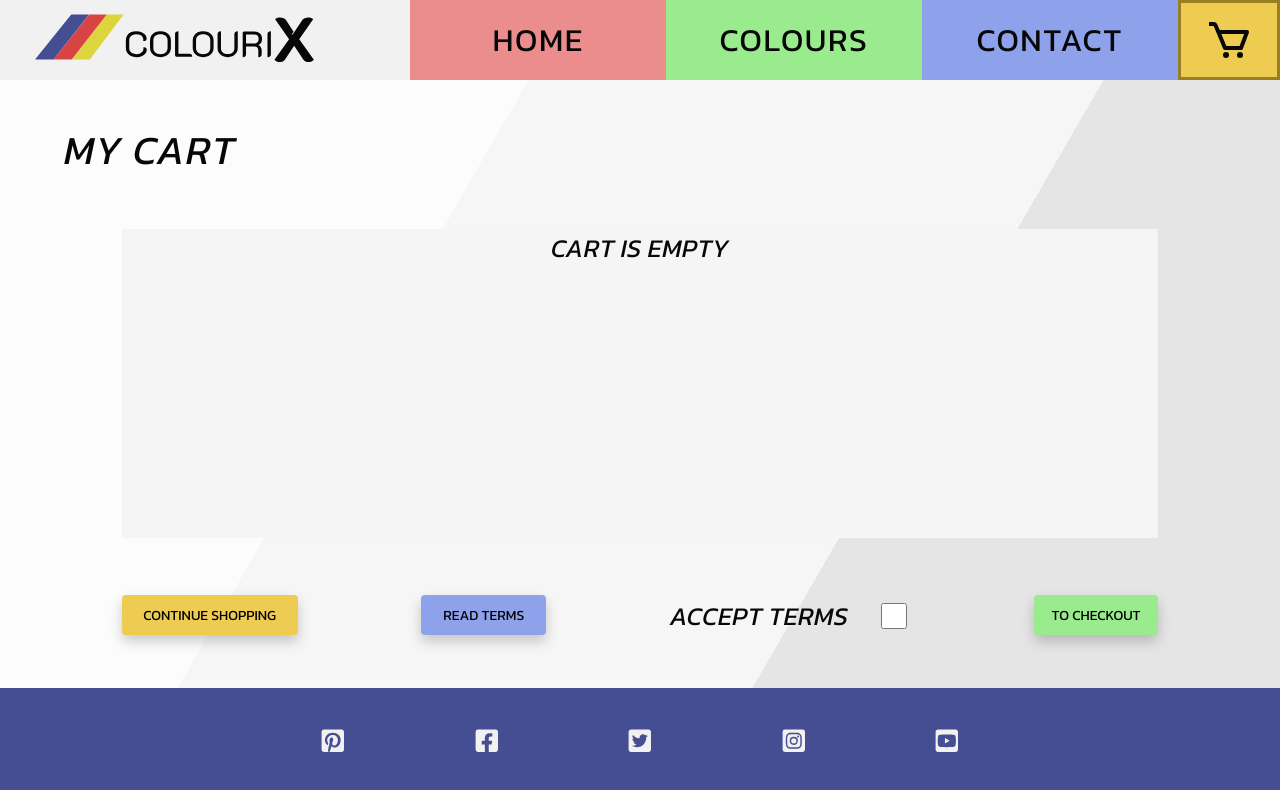
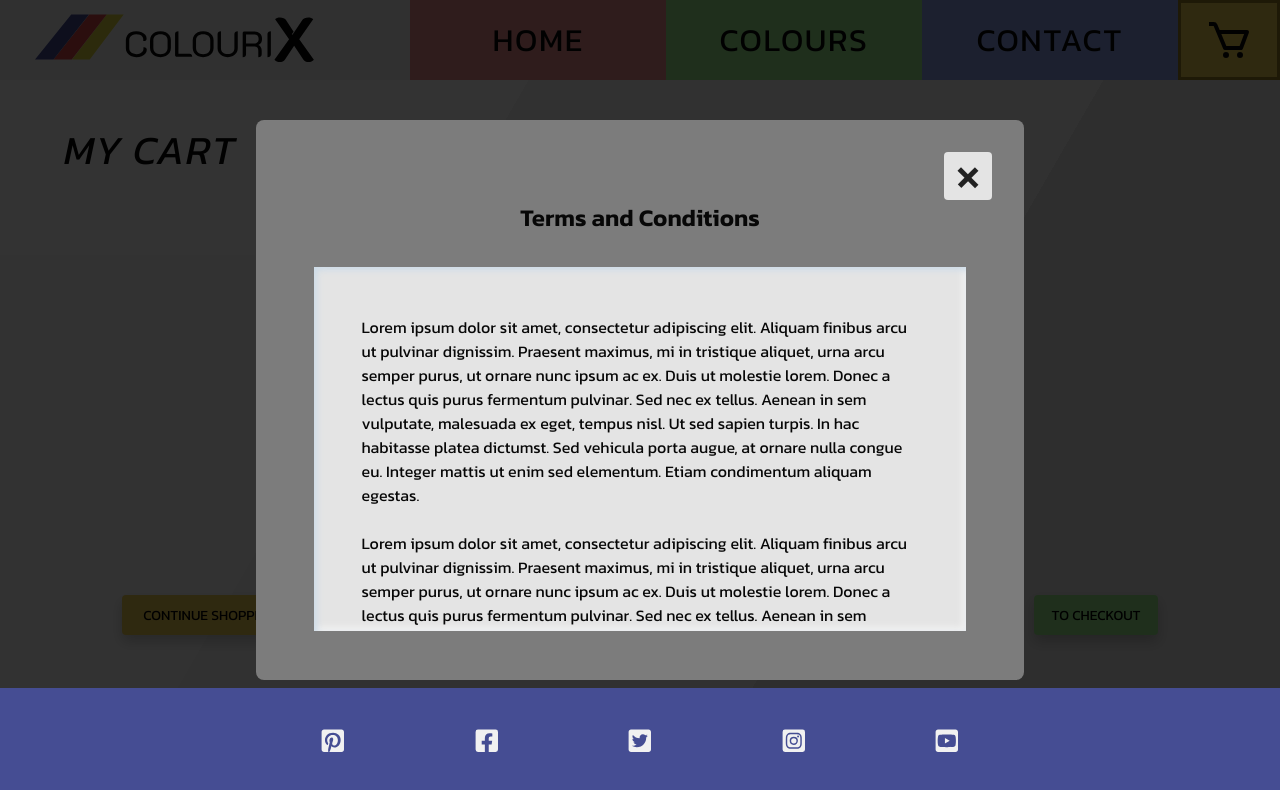
Before and after one commit to Patrick-Svensson/colourix, a React (Create React App) app: page /cart in a window 1280 px wide. Both pictures are taken after a click on the button "READ TERMS". Shown: the top 790 px of the page. Built offline with nearby package versions, Linux system fonts and the light colour scheme.

Commit message:
Add modal to Cart. Add link to Continue Chopping button.

```diff
--- a/src/Components/Button.js
+++ b/src/Components/Button.js
@@ -3,7 +3,7 @@ import "./Button.css";
 const Button = (props) => {
     return (
         <>
-            <button style={props.style} className="button">
+            <button style={props.style} onClick={props.onClick} className="button">
                 {props.text}
             </button>
         </>
--- a/src/Pages/Cart.css
+++ b/src/Pages/Cart.css
@@ -33,7 +33,6 @@
 .cartContentContainer {
     width: 90%;
     height: 60%;
-    background-color: whitesmoke;
 }
 
 .cartActionBar {
@@ -104,3 +103,81 @@
     justify-self: flex-end;
     margin-right: 0.5rem;
 }
+
+/* ***** Modal ***** */
+
+.modal-container {
+    position: fixed;
+    left: 0;
+    top: 0;
+    width: 100%;
+    height: 100%;
+    background-color: rgba(0, 0, 0, 0.8);
+    opacity: 0;
+    visibility: hidden;
+    transform: scale(1.1);
+    transition: visibility 0s linear 0.25s, opacity 0.25s 0s, transform 0.25s;
+}
+
+.modal {
+    position: absolute;
+    top: 50%;
+    left: 50%;
+    transform: translate(-50%, -50%);
+    background-color: rgb(124, 124, 124);
+    width: 60vw;
+    height: 70vh;
+    border-radius: 0.5rem;
+    display: flex;
+    flex-direction: column;
+    align-items: center;
+}
+
+.modal__content {
+    width: 85%;
+    height: 65%;
+    background-color: rgb(228, 228, 228);
+    box-shadow: rgb(204, 219, 232) 3px 3px 6px 0px inset, rgba(255, 255, 255, 0.5) -3px -3px 6px 1px inset;
+    overflow: scroll;
+    padding: 3rem;
+}
+
+.modal__X-wrapper {
+    display: flex;
+    justify-content: center;
+    align-self: flex-end;
+    align-items: center;
+    margin-top: 2rem;
+    margin-right: 2rem;
+    padding-bottom: 0.5rem;
+    width: 3rem;
+    height: 3rem;
+    line-height: 1.5rem;
+    cursor: pointer;
+    border-radius: 0.25rem;
+    background-color: rgb(228, 228, 228);
+}
+
+.modal__X-wrapper:hover {
+    background-color: rgb(206, 206, 206);
+}
+
+.modal__X {
+    font-size: 4rem;
+    color: rgb(34, 34, 34);
+}
+
+.modal__heading {
+    margin-bottom: 2rem;
+}
+
+.modal__text {
+    text-transform: initial;
+}
+
+.ActivateModalContainer {
+    opacity: 1;
+    visibility: visible;
+    transform: scale(1);
+    transition: visibility 0s linear 0s, opacity 0.25s 0s, transform 0.25s;
+}
--- a/src/Pages/Cart.js
+++ b/src/Pages/Cart.js
@@ -1,9 +1,12 @@
+import { useState } from "react";
 import { Link } from "react-router-dom";
 import Button from "../Components/Button";
 import Title from "../Components/Title";
 import "./Cart.css";
 
 const Cart = (props) => {
+    const [termsClicked, setTermsClicked] = useState(false);
+
     const { cartItems, onAdd, onRemove } = props;
     const itemsPrice = cartItems.reduce((accumulator, current) => accumulator + current.price * current.qty, 0);
 
@@ -23,6 +26,7 @@ const Cart = (props) => {
     };
 
     return (
+        <>
             <main className="cartContainer">
                 <div className="cartWrapper">
                     <div className="cart">
@@ -30,7 +34,9 @@ const Cart = (props) => {
                             <Title title="my cart" />
                         </div>
                         <div className="cartContentContainer">
-                        <div>{cartItems.length === 0 && <div className="cartCheckboxLabel text-center">Cart is Empty</div>}</div>
+                            <div>
+                                {cartItems.length === 0 && <div className="cartCheckboxLabel text-center">Cart is Empty</div>}
+                            </div>
                             {cartItems.map((item) => (
                                 <div key={item.id} className="row">
                                     <div className="productImg" style={{ background: "#" + item.colour }}></div>
@@ -62,8 +68,10 @@ const Cart = (props) => {
                             )}
                         </div>
                         <div className="cartActionBar">
+                            <Link to="./colours">
                                 <Button style={contShopBtnStyle} text="continue shopping" />
-                        <Button style={readTermsBtnStyle} text="read terms" />
+                            </Link>
+                            <Button style={readTermsBtnStyle} text="read terms" onClick={() => setTermsClicked(true)} />
                             <div className="cartCheckboxContainer">
                                 <label className="cartCheckboxLabel">accept terms</label>
                                 <input type="checkbox" id="cartCheckbox" />
@@ -73,6 +81,50 @@ const Cart = (props) => {
                     </div>
                 </div>
             </main>
+            {/* ***** Modal ***** */}
+            <div className={termsClicked ? "modal-container ActivateModalContainer" : "modal-container"}>
+                <div className="modal">
+                    <div className="modal__X-wrapper" onClick={() => setTermsClicked(false)}>
+                        <span className="modal__X">&#215;</span>
+                    </div>
+                    <h2 className="modal__heading">Terms and Conditions</h2>
+                    <div className="modal__content">
+                        <p className="modal__text">
+                            Lorem ipsum dolor sit amet, consectetur adipiscing elit. Aliquam finibus arcu ut pulvinar dignissim.
+                            Praesent maximus, mi in tristique aliquet, urna arcu semper purus, ut ornare nunc ipsum ac ex. Duis ut
+                            molestie lorem. Donec a lectus quis purus fermentum pulvinar. Sed nec ex tellus. Aenean in sem
+                            vulputate, malesuada ex eget, tempus nisl. Ut sed sapien turpis. In hac habitasse platea dictumst. Sed
+                            vehicula porta augue, at ornare nulla congue eu. Integer mattis ut enim sed elementum. Etiam
+                            condimentum aliquam egestas.
+                        </p>
+                        <br />
+                        <p className="modal__text">
+                            Lorem ipsum dolor sit amet, consectetur adipiscing elit. Aliquam finibus arcu ut pulvinar dignissim.
+                            Praesent maximus, mi in tristique aliquet, urna arcu semper purus, ut ornare nunc ipsum ac ex. Duis ut
+                            molestie lorem. Donec a lectus quis purus fermentum pulvinar. Sed nec ex tellus. Aenean in sem
+                            vulputate, malesuada ex eget, tempus nisl. Ut sed sapien turpis. In hac habitasse platea dictumst. Sed
+                            vehicula porta augue, at ornare nulla congue eu. Integer mattis ut enim sed elementum. Etiam
+                            condimentum aliquam egestas. Phasellus quis tellus fringilla mi interdum consectetur. Phasellus tellus
+                            leo, dignissim ac fringilla quis, consectetur et erat. Donec porttitor metus vel tortor rutrum
+                            faucibus. Cras nec viverra ante. Fusce porttitor semper lorem, placerat rutrum orci lacinia vel. In
+                            congue, metus vel congue luctus, elit neque varius dolor, in pulvinar urna lorem ac augue. Suspendisse
+                            potenti. Praesent aliquet molestie lorem, vitae convallis justo mollis sit amet. Duis ornare leo nec
+                            tellus bibendum, volutpat ullamcorper purus mattis. Pellentesque habitant morbi tristique senectus et
+                            netus et malesuada fames ac turpis egestas.
+                        </p>
+                        <br />
+                        <p className="modal__text">
+                            Lorem ipsum dolor sit amet, consectetur adipiscing elit. Aliquam finibus arcu ut pulvinar dignissim.
+                            Praesent maximus, mi in tristique aliquet, urna arcu semper purus, ut ornare nunc ipsum ac ex. Duis ut
+                            molestie lorem. Donec a lectus quis purus fermentum pulvinar. Sed nec ex tellus. Aenean in sem
+                            vulputate, malesuada ex eget, tempus nisl. Ut sed sapien turpis. In hac habitasse platea dictumst. Sed
+                            vehicula porta augue, at ornare nulla congue eu. Integer mattis ut enim sed elementum. Etiam
+                            condimentum aliquam egestas.
+                        </p>
+                    </div>
+                </div>
+            </div>
+        </>
     );
 };
 
```
Lines whose indentation alone changed are shown as unchanged.
